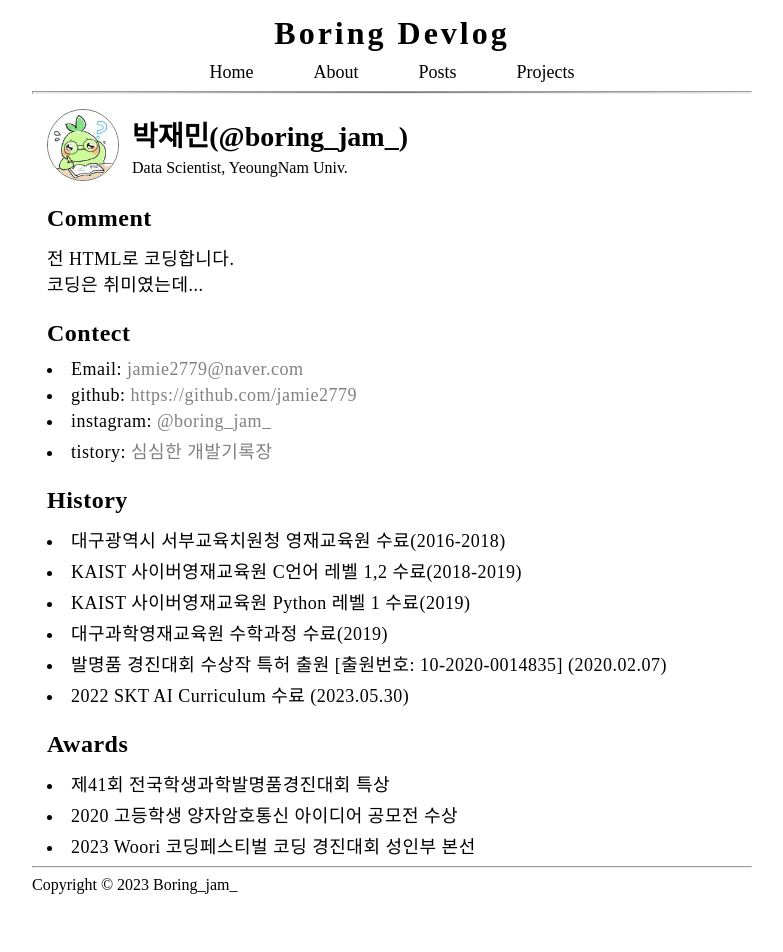
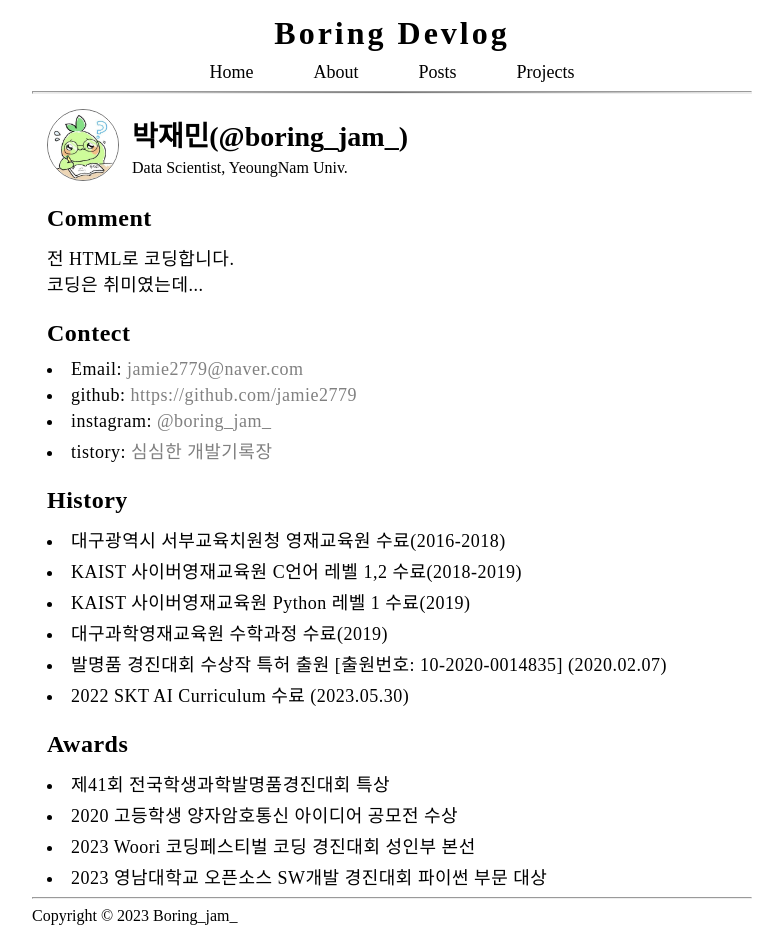
Before and after one commit to jamie2779/jamie2779.github.io, a Vue app: page /#/About in a window 1280 px wide. Shown: the top 952 px of the page, without its empty margins (248-1031 px from the left). Built offline with nearby package versions, Linux system fonts and the light colour scheme; no server answers.

Commit message:
feat: add award (yu sw)

```diff
--- a/src/components/AboutPage.vue
+++ b/src/components/AboutPage.vue
@@ -43,6 +43,7 @@
     <li>제41회 전국학생과학발명품경진대회 특상</li>
     <li>2020 고등학생 양자암호통신 아이디어 공모전 수상</li>
     <li>2023 Woori 코딩페스티벌 코딩 경진대회 성인부 본선</li>
+    <li>2023 영남대학교 오픈소스 SW개발 경진대회 파이썬 부문 대상</li>
   </div>
 </template>
 
```
